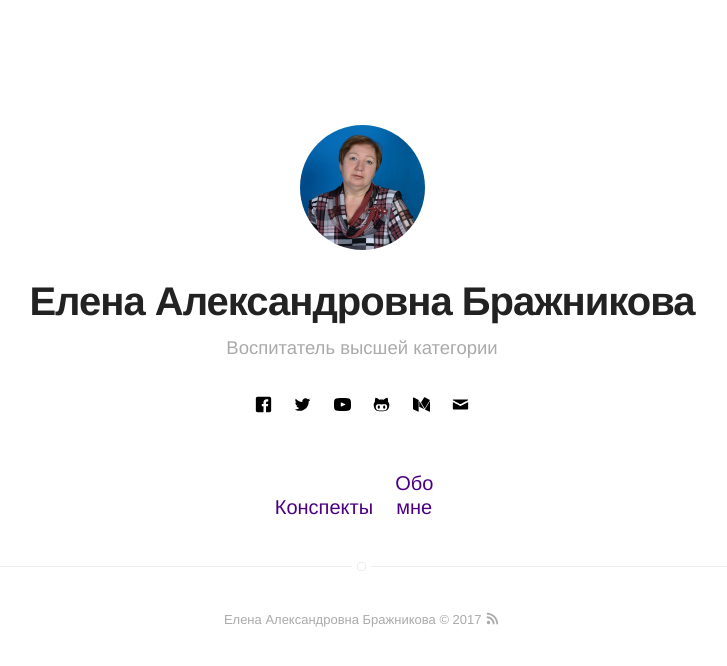
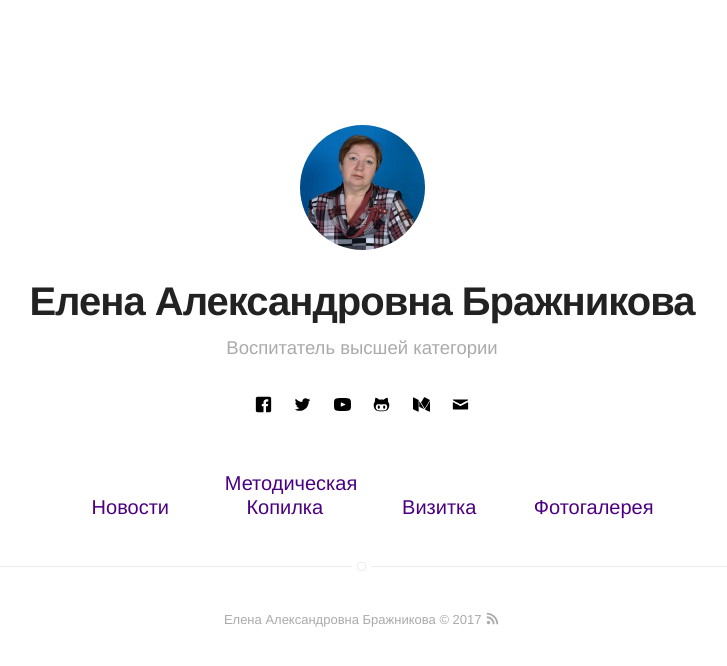
Before and after one commit to ebrazhnikova/ebrazhnikova.github.io, a Jekyll site: the page built from index.html, in a window 1280 px wide. Shown: the top 666 px of the page, without its empty margins (278-1005 px from the left). Built offline with Jekyll 4.4.1, drawn with Linux system fonts in a browser that asks for light colours.

Commit message:
add photo, fix name nav

```diff
--- a/_config.yml
+++ b/_config.yml
@@ -73,7 +73,8 @@ projects: true
 
 # if you don't need "about" or "blog", comment them out below
 about: true
-blog: false
+blog: true
+photo: true
 
 # do you want to show the "read time" of the posts?
 read-time: true
--- a/_includes/nav.html
+++ b/_includes/nav.html
@@ -9,7 +9,7 @@
         {% if site.blog == true %}
             {% if page.title != "Blog" %}
                 <li class="item">
-                    <a class="link" href="{{ site.url }}/blog">Блог</a>
+                    <a class="link" href="{{ site.url }}/blog">Новости</a>
                 </li>
             {% endif %}
         {% endif %}
@@ -17,7 +17,7 @@
         {% if site.projects == true %}
             {% if page.title != "Projects" %}
                 <li class="item">
-                    <a class="link" href="{{ site.url }}/projects">Конспекты</a>
+                    <a class="link" href="{{ site.url }}/projects">Методическая Копилка</a>
                 </li>
             {% endif %}
         {% endif %}
@@ -25,7 +25,15 @@
         {% if site.about == true %}
             {% if page.title != "About" %}
                 <li class="item">
-                    <a class="link" href="{{ site.url }}/about">Обо мне </a>
+                    <a class="link" href="{{ site.url }}/about">Визитка</a>
+                </li>
+            {% endif %}
+        {% endif %}
+
+        {% if site.photo == true %}
+            {% if page.title != "Photo" %}
+                <li class="item">
+                    <a class="link" href="{{ site.url }}/photo">Фотогалерея</a>
                 </li>
             {% endif %}
         {% endif %}
--- a/_sass/components/nav.sass
+++ b/_sass/components/nav.sass
@@ -40,7 +40,7 @@
             margin: 0
             border-radius: 4%
             transition: all .4s ease-in-out
-            width: 70px
+            width: 120px
 
             &:hover
                 color: $alpha
```
Also changed, not shown: photo.md (added, +10 -0 lines), assets/photo/polaroid.jpg (added).
